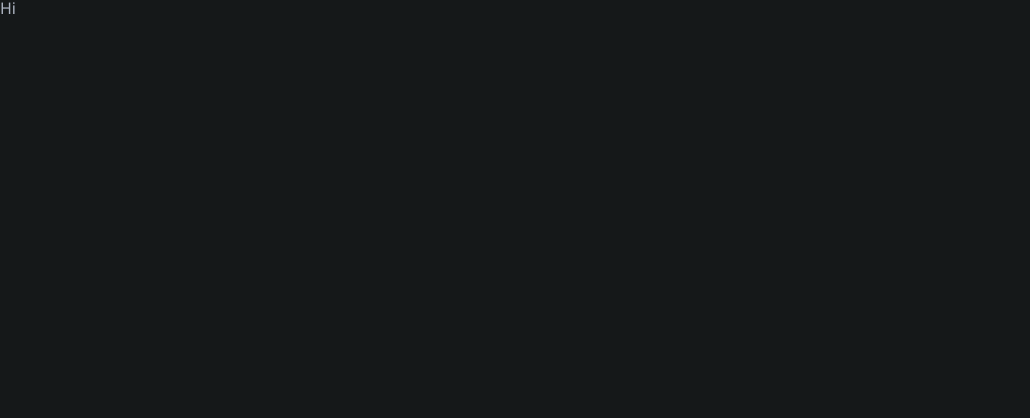
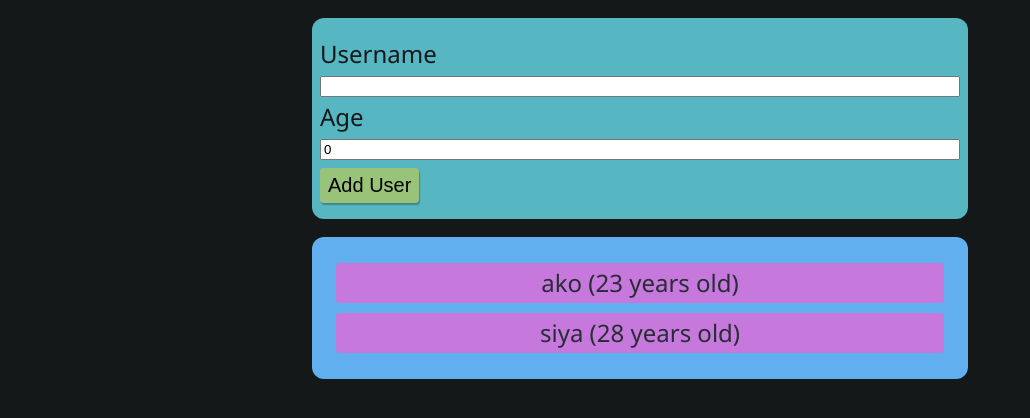
Before and after one commit to peeeyow/react-user-list, a React (Create React App) app: page / in a window 1280 px wide. Shown: the top 418 px of the page, without its empty margins (0-1030 px from the left). Built offline with nearby package versions, Linux system fonts and the light colour scheme.

Commit message:
Add UserForm and UserList to app interface

```diff
--- a/src/App.css
+++ /dev/null
@@ -1,38 +0,0 @@
-.App {
-  text-align: center;
-}
-
-.App-logo {
-  height: 40vmin;
-  pointer-events: none;
-}
-
-@media (prefers-reduced-motion: no-preference) {
-  .App-logo {
-    animation: App-logo-spin infinite 20s linear;
-  }
-}
-
-.App-header {
-  background-color: #282c34;
-  min-height: 100vh;
-  display: flex;
-  flex-direction: column;
-  align-items: center;
-  justify-content: center;
-  font-size: calc(10px + 2vmin);
-  color: white;
-}
-
-.App-link {
-  color: #61dafb;
-}
-
-@keyframes App-logo-spin {
-  from {
-    transform: rotate(0deg);
-  }
-  to {
-    transform: rotate(360deg);
-  }
-}
--- a/src/App.js
+++ b/src/App.js
@@ -1,7 +1,34 @@
-import "./App.css";
+import { useState } from "react";
+import uuid from "react-uuid";
+import UserForm from "./components/Users/UserForm";
+import UserList from "./components/Users/UserList";
 
 function App() {
-  return "Hi";
+  const [users, setUsers] = useState([
+    {
+      id: uuid(),
+      username: "ako",
+      age: 23,
+    },
+    {
+      id: uuid(),
+      username: "siya",
+      age: 28,
+    },
+  ]);
+  const onAddUserHandler = (userInfo) => {
+    setUsers((oldUsers) => {
+      userInfo.id = uuid();
+      return [userInfo, ...oldUsers];
+    });
+  };
+
+  return (
+    <main>
+      <UserForm onAddUser={onAddUserHandler}></UserForm>
+      <UserList users={users} />
+    </main>
+  );
 }
 
 export default App;
```
